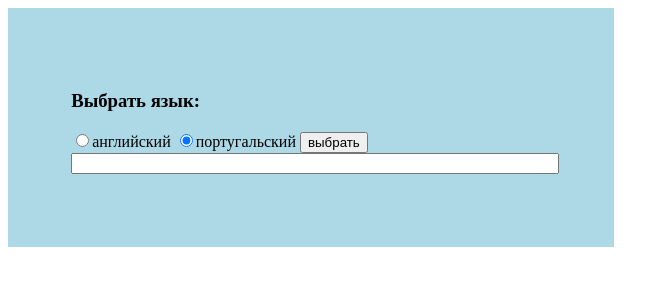
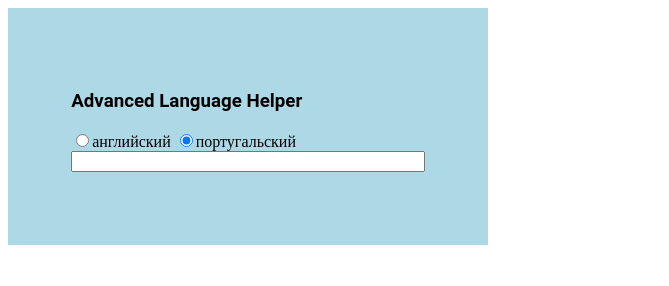
Before and after one commit to zodiacweight/dynamic_site, a website: page index.html in a window 1280 px wide. Shown: the whole page, without its empty margins (0-669 px from the left). Drawn offline with nearby package versions, Linux system fonts and the light colour scheme.

Commit message:
Refactoring

```diff
--- a/index.html
+++ b/index.html
@@ -10,12 +10,11 @@
 <body>
     <main>
         <div id="page">
-            <h3>Выбрать язык:</h3>
+            <h3>Advanced Language Helper</h3>
             <div>
                 <form id="chooseLanguage">
                     <input type="radio" name="radio" value="английский">английский
                     <input type="radio" name="radio" value="португальский" checked>португальский
-                    <button type="button" onclick="intro()">выбрать</button>
                     <input type="text" id="word">
                 </form>
             </div>
--- a/scripts/data.js
+++ b/scripts/data.js
@@ -7,6 +7,3 @@ const languages = {
     trans = $("#translation")[0];
 // store data in local dictionary
 getData();
-function  getTargetLanguage(){
-    return $("#chooseLanguage input:checked").val();
-}
--- a/scripts/functions.js
+++ b/scripts/functions.js
@@ -118,3 +118,7 @@ function createList(substring, currentWord) {
     //console.log('createList', { substring: substring });
     return getData(makeWordsList, substring, currentWord);
 }
+
+function  getTargetLanguage(){
+    return $("#chooseLanguage input:checked").val();
+}
--- a/styles.css
+++ b/styles.css
@@ -1,3 +1,11 @@
+*{
+    box-sizing: border-box;
+}
+
+h1, h2, h3, h4, h5{
+    font-family: Roboto, Arial, Helvetica, Tahoma, sans-serif;
+}
+
 main > div {
     max-width: 480px;
     background-color: lightblue;
```
